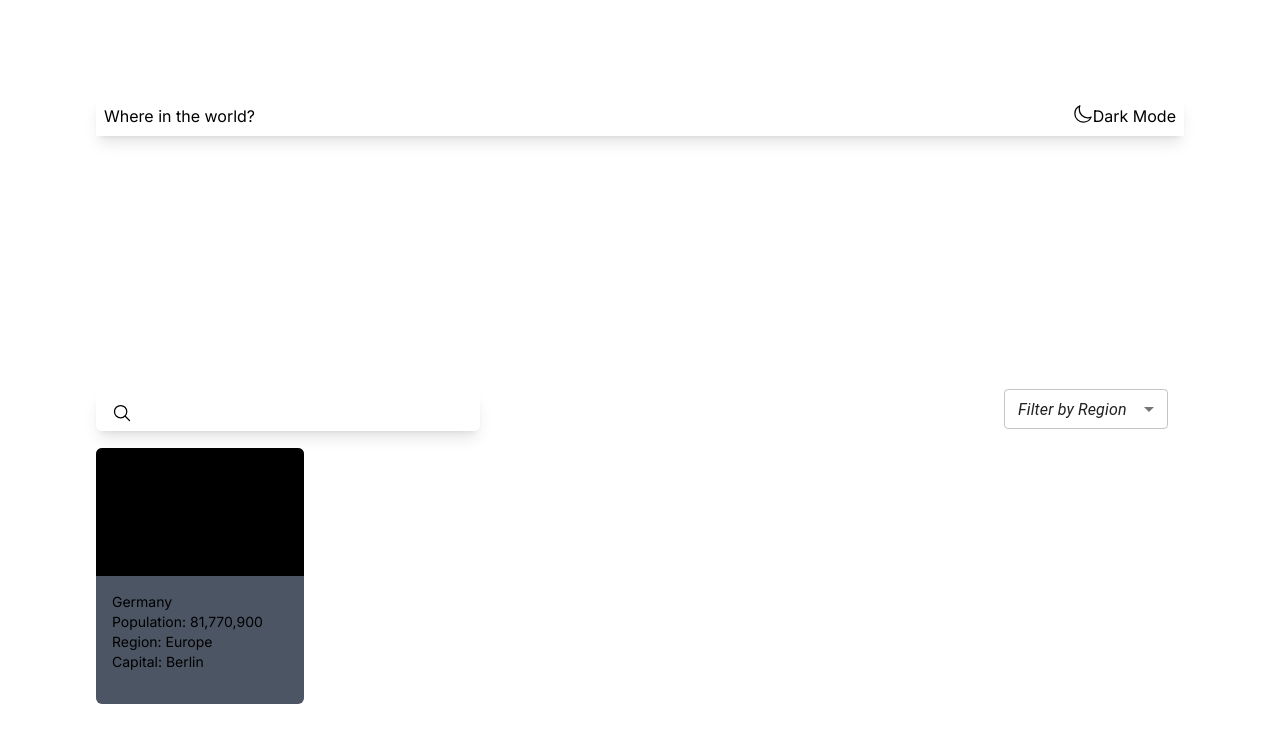
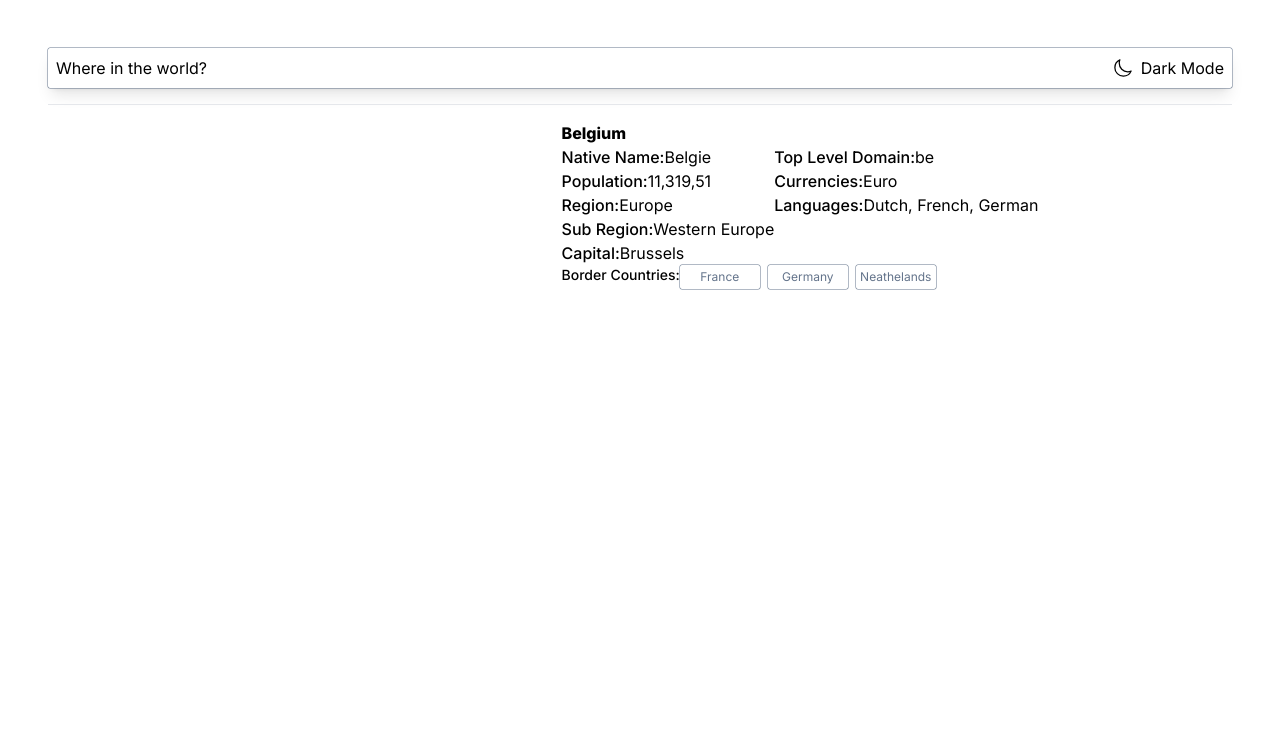
Before and after one commit to theisolatedmonk/rest-countries-api-with-color-theme-switcher, a Next.js app: page / in a window 1280 px wide. Shown: the top 742 px of the page. Built offline with nearby package versions, Linux system fonts and the light colour scheme.

Commit message:
text-added

```diff
--- a/src/app/page.tsx
+++ b/src/app/page.tsx
@@ -1,65 +1,124 @@
-import Image from 'next/image'
-import darkMode from '@/images/moon-outline.svg'
-import search from '@/images/search-outline.svg'
-import SelectLabels from './SelectLabels'
+import Image from "next/image";
+import darkMode from "@/images/moon-outline.svg";
+import search from "@/images/search-outline.svg";
+import SelectLabels from "./SelectLabels";
 
 export default function Home() {
   return (
-    <main className="flex min-h-screen flex-col items-center justify-between p-24">
-      <div className="flex  justify-between w-full p-2  shadow-lg items-center">
+    <main className="flex min-h-screen flex-col items-center gap-4 p-12">
+      <div className="flex  justify-between w-full p-2  shadow-lg items-center  ring-slate-500 ring-[.5px] rounded-sm">
         <p>Where in the world?</p>
-        <div className="flex">
-          <Image  className='h-5 w-5' src={darkMode} alt={''}/>
+        <div className="flex items-center gap-2">
+          <Image className="h-5 w-5" src={darkMode} alt={""} />
           <p>Dark Mode</p>
         </div>
       </div>
-      <hr className='h-full' />
-<div className="flex flex-col w-full ">
-<div className="flex justify-between items-center w-full ">
-     <div className="  w-96  shadow-lg relative p-1 h-10  rounded-md ">
-          <Image  className='h-5 w-5 top-3 left-4 bg-transparent absolute z-10' src={search} alt={''}/>
-         <input type="text" className='w-full h-full top-0 left-0 absolute rounded-md' />
+      <hr className="w-full bg-slate-500" />
+      <div className="flex flex-col w-full  hidden">
+        <div className="flex justify-between items-center w-full group-focus:to-blue-400">
+          <div className="  w-96  shadow-lg flex items-center p-2 h-10 ring-[.5px] ring-gray-400 rounded-md gap-1 hover:ring-black focus:blue-400">
+            <Image
+              className="h-5 w-5 top-3 left-4 bg-transparent  z-10 "
+              src={search}
+              alt={""}
+            />
+            <input
+              type="text"
+              className="w-full h-full  border-none outline-none rounded-md p-1"
+            />
           </div>
-       <div className=" "> <SelectLabels/></div>
+          <div className=" ">
+            {" "}
+            <SelectLabels />
           </div>
-     <div className="flex flex-col h-64 w-52 rounded-md  bg-gray-600 overflow-hidden ">
-      <div className=" h-32 w-full bg-black"></div>
+        </div>
+        <div className="flex flex-col h-64 w-52 rounded-md  shadow-lg overflow-hidden ">
+          <div className=" h-32 w-full bg-green-300"></div>
           <div className="flex flex-col p-4">
-        <p className="text-sm">Germany</p>
+            <p className="text-lg font-bold">Germany</p>
             <div className="text-sm ">
-          <p>Population: 81,770,900</p>
-          <p>Region: Europe </p>
-          <p>Capital: Berlin</p>
+              <p className="">
+                <span className="font-semibold">Population:</span>
+                <span className="text-xs">81,770,900</span>
+              </p>
+              <p className="">
+                <span className="font-semibold">Region:</span>
+                <span className="text-xs">Europe</span>
+              </p>
+              <p className="">
+                <span className="font-semibold">Capital:</span>
+                <span className="text-xs">Berlin</span>
+              </p>
             </div>
+          </div>
+        </div>
+      </div>
+
+      <div className="flex flex-col gap-4 ">
+
+        <div className="flex">
+          <div className="h-64 w-80"></div>
+          <div className="flex flex-col">
+            <div className="flex font-extrabold">Belgium</div>
+            <div className="flex">
+              <div className="flex flex-col ">
+                <div className=" ">
+                  <span className="font-medium ">Native Name:</span>
+                  <span className='"text-slate-500'>Belgie</span>
+                </div>
+                <div className="">
+                  <span className="font-medium ">Population:</span>
+                  <span className='"text-slate-500'>11,319,51</span>
+                </div>
+                <div className="">
+                  <span className="font-medium ">Region:</span>
+                  <span className='"text-slate-500'>Europe</span>
+                </div>
+                <div className="">
+                  <span className="font-medium ">Sub Region:</span>
+                  <span className='"text-slate-500'>Western Europe</span>
+                </div>
+                <div className="">
+                  <span className="font-medium ">Capital:</span>
+                  <span className='"text-slate-500'>Brussels</span>
+                </div>
+              </div>
+              <div className="flex flex-col">
+                <div className=" ">
+                  <span className="font-medium ">Top Level Domain:</span>
+                  <span className='"text-slate-500'>be</span>
+                </div>
+                <div className="">
+                  <span className="font-medium ">Currencies:</span>
+                  <span className='"text-slate-500'>Euro</span>
+                </div>
+                <div className="">
+                  <span className="font-medium ">Languages:</span>
+                  <span className='"text-slate-500'>Dutch, French, German</span>
                 </div>
 
               </div>
             </div>
 
-<div className="flex flex-col hidden">
-  <button className='h-4 w-8 rounded-lg'>Back</button>
             <div className="flex">
-    <div className="h-64 w-80"></div>
-    <div className="flex flex-col">
-      <div className="flex">Belgium</div>
-      <div className="flex">
-        <div className="">
-          <span>Native Name</span><span>Native Name</span>
+              <p className="text-black text-sm font-medium">
+                Border Countries:
+              </p>
+              <div className="text-slate-500 flex w-64 justify-between place-items-center gap-2 ">
+                <p className="ring-[.5px]  ring-slate-500 text-xs rounded-sm w-full text-center p-1">
+                  France
+                </p>
+                <p className="ring-[.5px]  ring-slate-500 text-xs rounded-sm w-full text-center p-1">
+                  Germany
+                </p>
+                <p className="ring-[.5px]  ring-slate-500 text-xs rounded-sm w-full text-center p-1">
+                  Neathelands
+                </p>
               </div>
-        <div className="flex flex-col"></div>
-      </div>
-      <div className="flex">
-        <p className="">Border Countries:</p>
-        <div className="">
-        <p className=""></p>
-        <p className=""></p>
-        <p className=""></p>
-        </div>
-
             </div>
           </div>
         </div>
       </div>
     </main>
-  )
+  );
 }
```
Lines whose indentation alone changed are shown as unchanged.
